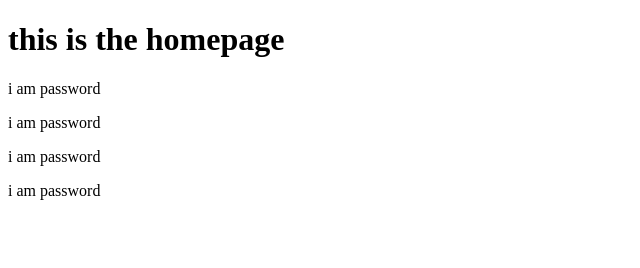
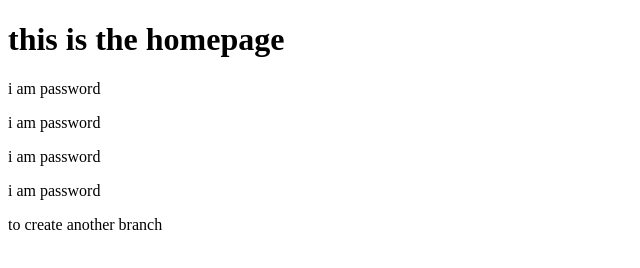
Before and after one commit to chichiracheal/w3miniproject, a plain HTML site: page index.html in a window 1280 px wide. Shown: the whole page, without its empty margins (0-640 px from the left). Drawn offline with Linux system fonts and the light colour scheme.

Commit message:
updated index

```diff
--- a/index.html
+++ b/index.html
@@ -11,5 +11,7 @@
 			<p>i am password</p>
 				<p>i am password</p>
 					<p>i am password</p>
+
+					<p>to create another branch</p>
 </body>
 </html>
```
